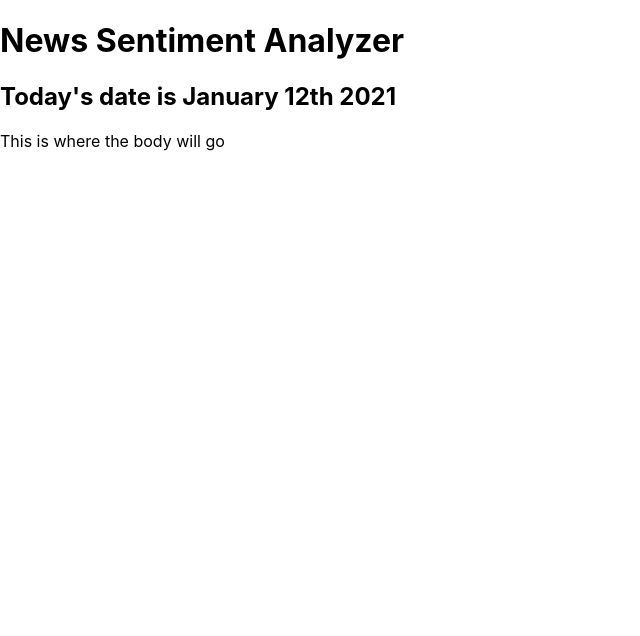
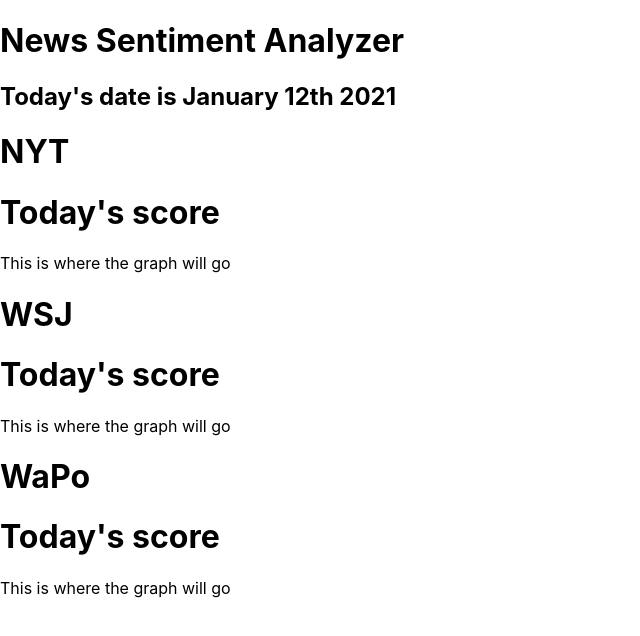
Before and after one commit to merewelch214/news-sentiment-frontend, a React (Create React App) app: page / in a window 1280 px wide. Shown: the top 636 px of the page, without its empty margins (0-640 px from the left). Built offline with nearby package versions, Linux system fonts and the light colour scheme.

Commit message:
set up container structure

```diff
--- a/package.json
+++ b/package.json
@@ -12,6 +12,7 @@
     "react": "^17.0.1",
     "react-dom": "^17.0.1",
     "react-scripts": "4.0.1",
+    "styled-components": "^5.2.1",
     "web-vitals": "^0.2.4"
   },
   "scripts": {
--- a/src/Body.js
+++ b/src/Body.js
@@ -1,9 +1,15 @@
 import React from 'react';
+import NewsContainer from './NewsContainer';
+
+// TO DO: update once APIs have been researched
+let newsSources = ['NYT', 'WSJ', 'WaPo']
 
 const Body = () => {
     return (
-        <div>This is where the body will go</div>
+        newsSources.map((newsSource) => {
+            return <NewsContainer title={newsSource} />
+        })
     )
-}
+};
 
 export default Body;
--- /dev/null
+++ b/src/GraphContainer.js
@@ -0,0 +1,9 @@
+import React from 'react';
+
+function GraphContainer() {
+    return (
+        <div>This is where the graph will go</div>
+    )
+}
+
+export default GraphContainer;
--- a/src/Header.js
+++ b/src/Header.js
@@ -1,7 +1,7 @@
 import React from 'react';
 import moment from 'moment';
 
-const Header = () => {
+function Header() {
     return (
         <div>
             <h1>News Sentiment Analyzer</h1>
--- /dev/null
+++ b/src/NewsContainer.js
@@ -0,0 +1,16 @@
+import React from 'react';
+import GraphContainer from './GraphContainer';
+import ScoreContainer from './ScoreContainer';
+
+
+function NewsContainer(props) {
+    return (
+        <div>
+            <h1>{props.title}</h1>
+            <ScoreContainer />
+            <GraphContainer />
+        </div>
+    )
+}
+
+export default NewsContainer;
--- /dev/null
+++ b/src/ScoreContainer.js
@@ -0,0 +1,11 @@
+import React from 'react';
+
+function ScoreContainer() {
+    return (
+        <div>
+            <h1>Today's score</h1>
+        </div>
+    )
+}
+
+export default ScoreContainer;
```
Also changed, not shown: 2 other files (tests, documents, lock files or other folders).
